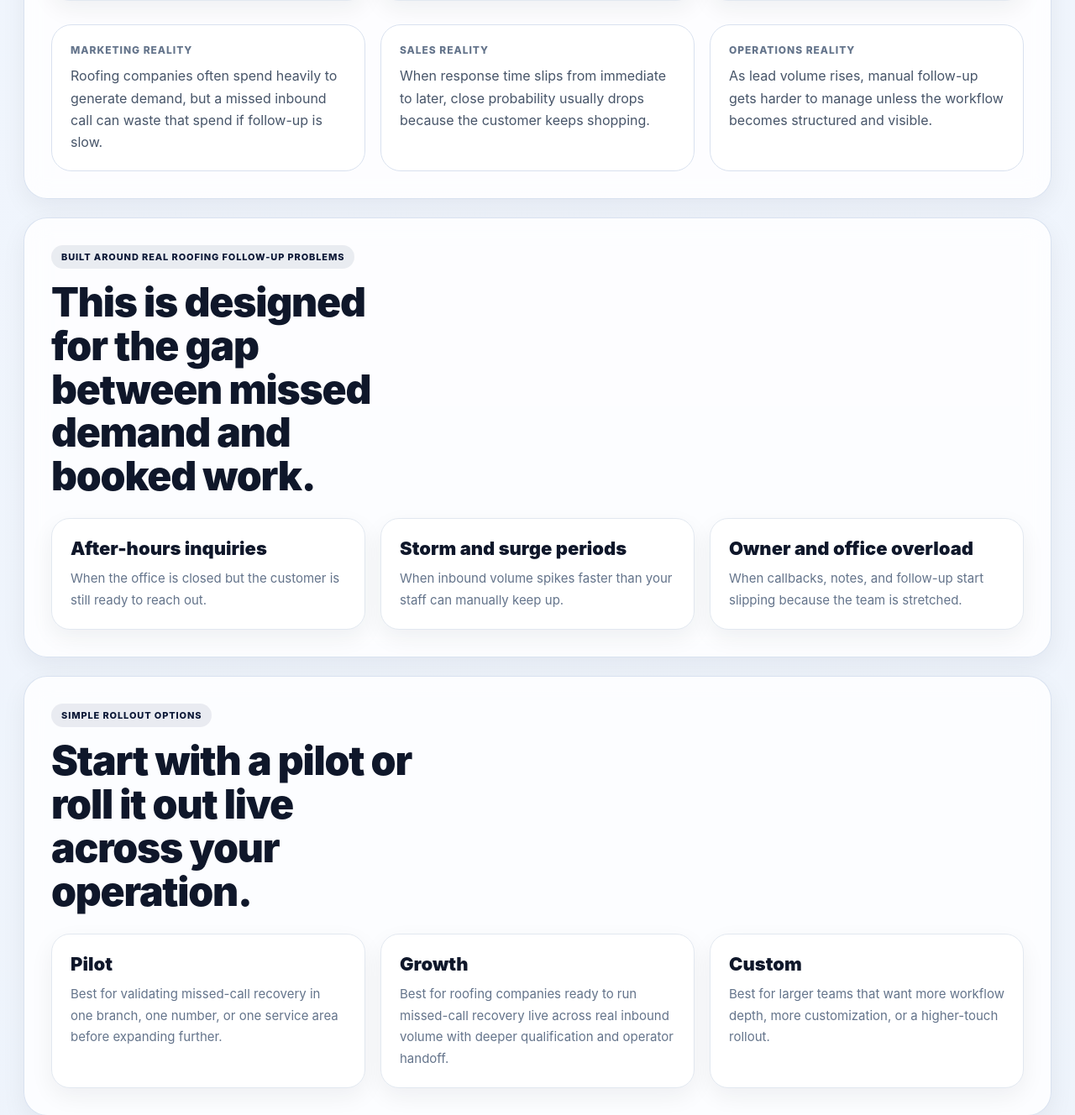
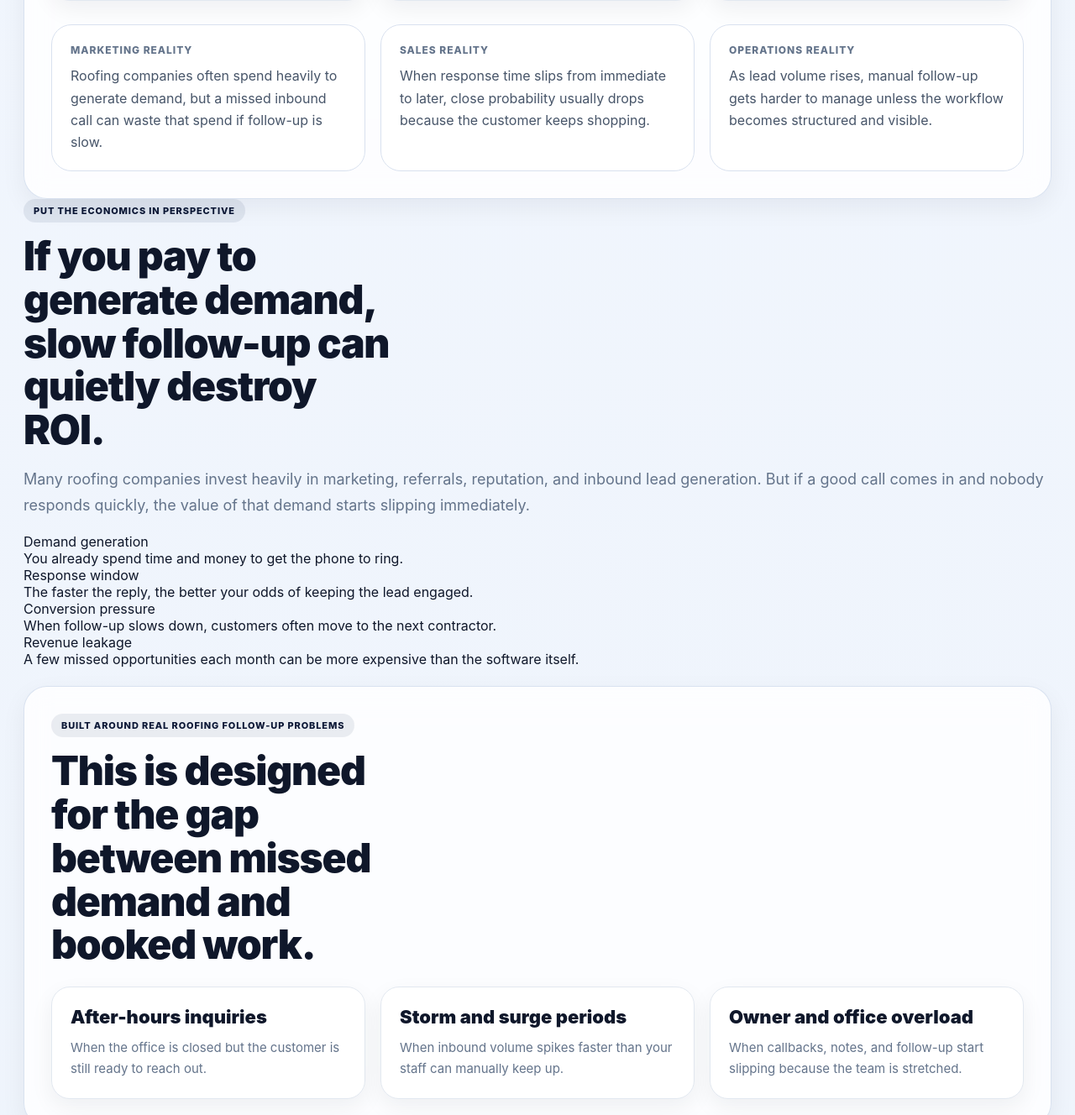
Before and after one commit to ahmedezeldin/roofing-mvp, a FastAPI app: page / in a window 1280 px wide. Shown: the part 2917-4245 px from the top of the page at 84% size. Run offline with FastAPI, Linux system fonts and the light colour scheme.

Commit message:
Refactor landing page buttons and add economics section

```diff
--- a/app/templates/landing.html
+++ b/app/templates/landing.html
@@ -19,12 +19,8 @@
       </p>
 
       <div class="landing-pro-cta-row">
-        <a href="/demo/dashboard" class="btn btn-primary">
-          View product demo
-        </a>
-        <a href="/pricing" class="btn btn-secondary">
-          View pricing
-        </a>
+        <a href="/demo/dashboard" class="btn btn-primary">View product demo</a>
+        <a href="/pricing" class="btn btn-secondary">View pricing</a>
       </div>
 
       <p class="landing-pro-trust-line">
@@ -238,6 +234,48 @@
     </div>
   </section>
 
+  <section class="landing-economics-band">
+    <div class="landing-economics-copy">
+      <div class="section-kicker">Put the economics in perspective</div>
+      <h2 class="section-title-lg">
+        If you pay to generate demand, slow follow-up can quietly destroy ROI.
+      </h2>
+      <p class="landing-band-text">
+        Many roofing companies invest heavily in marketing, referrals, reputation, and inbound lead generation. But if a good call comes in and nobody responds quickly, the value of that demand starts slipping immediately.
+      </p>
+    </div>
+
+    <div class="landing-economics-grid">
+      <div class="landing-economics-card">
+        <div class="landing-economics-title">Demand generation</div>
+        <div class="landing-economics-text">
+          You already spend time and money to get the phone to ring.
+        </div>
+      </div>
+
+      <div class="landing-economics-card">
+        <div class="landing-economics-title">Response window</div>
+        <div class="landing-economics-text">
+          The faster the reply, the better your odds of keeping the lead engaged.
+        </div>
+      </div>
+
+      <div class="landing-economics-card">
+        <div class="landing-economics-title">Conversion pressure</div>
+        <div class="landing-economics-text">
+          When follow-up slows down, customers often move to the next contractor.
+        </div>
+      </div>
+
+      <div class="landing-economics-card">
+        <div class="landing-economics-title">Revenue leakage</div>
+        <div class="landing-economics-text">
+          A few missed opportunities each month can be more expensive than the software itself.
+        </div>
+      </div>
+    </div>
+  </section>
+
   <section class="landing-section">
     <div class="section-kicker">Built around real roofing follow-up problems</div>
     <h2 class="section-title-lg">
@@ -335,12 +373,8 @@
     </div>
 
     <div class="landing-band-actions">
-      <a href="/demo/dashboard" class="btn btn-primary">
-        View product demo
-      </a>
-      <a href="/pricing" class="btn btn-secondary">
-        View pricing
-      </a>
+      <a href="/demo/dashboard" class="btn btn-primary">View product demo</a>
+      <a href="/pricing" class="btn btn-secondary">View pricing</a>
     </div>
   </section>
 </div>
```
